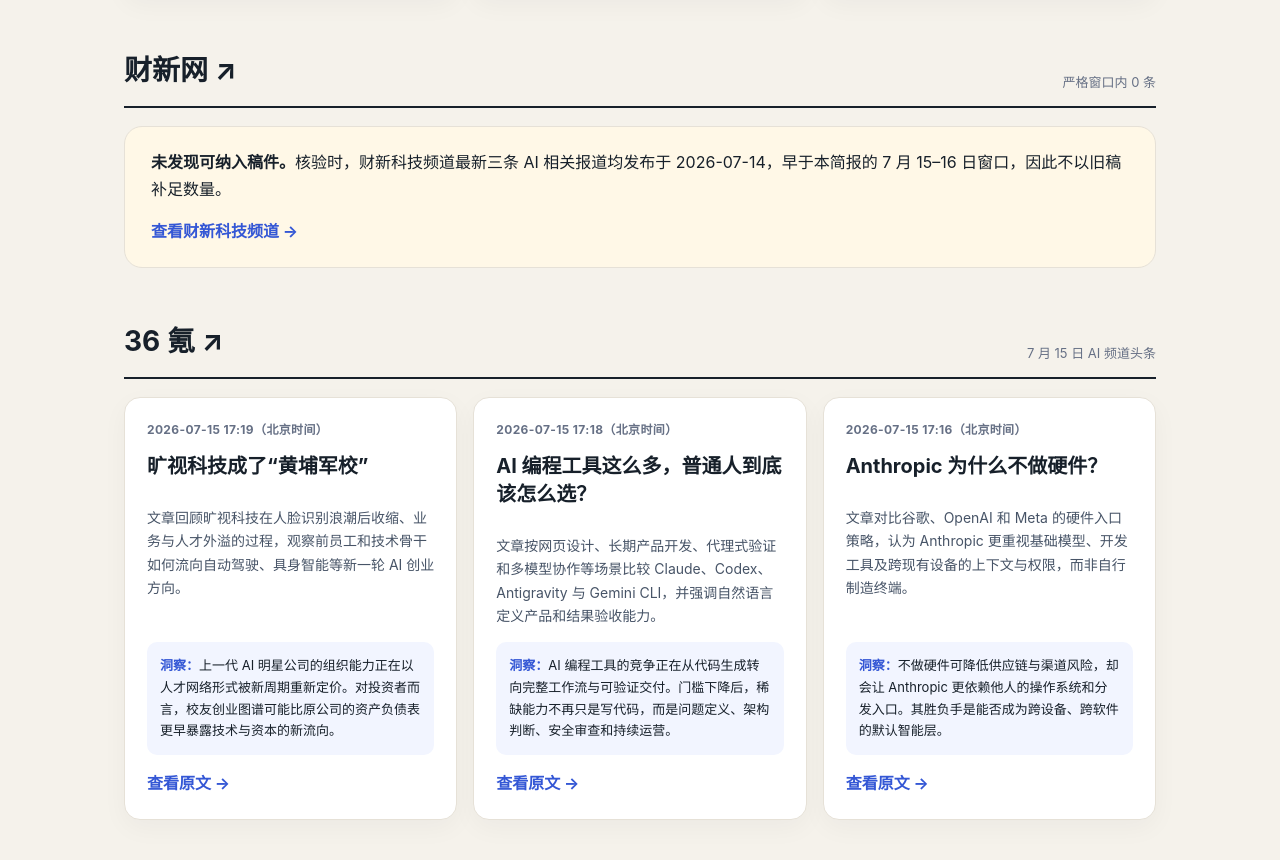
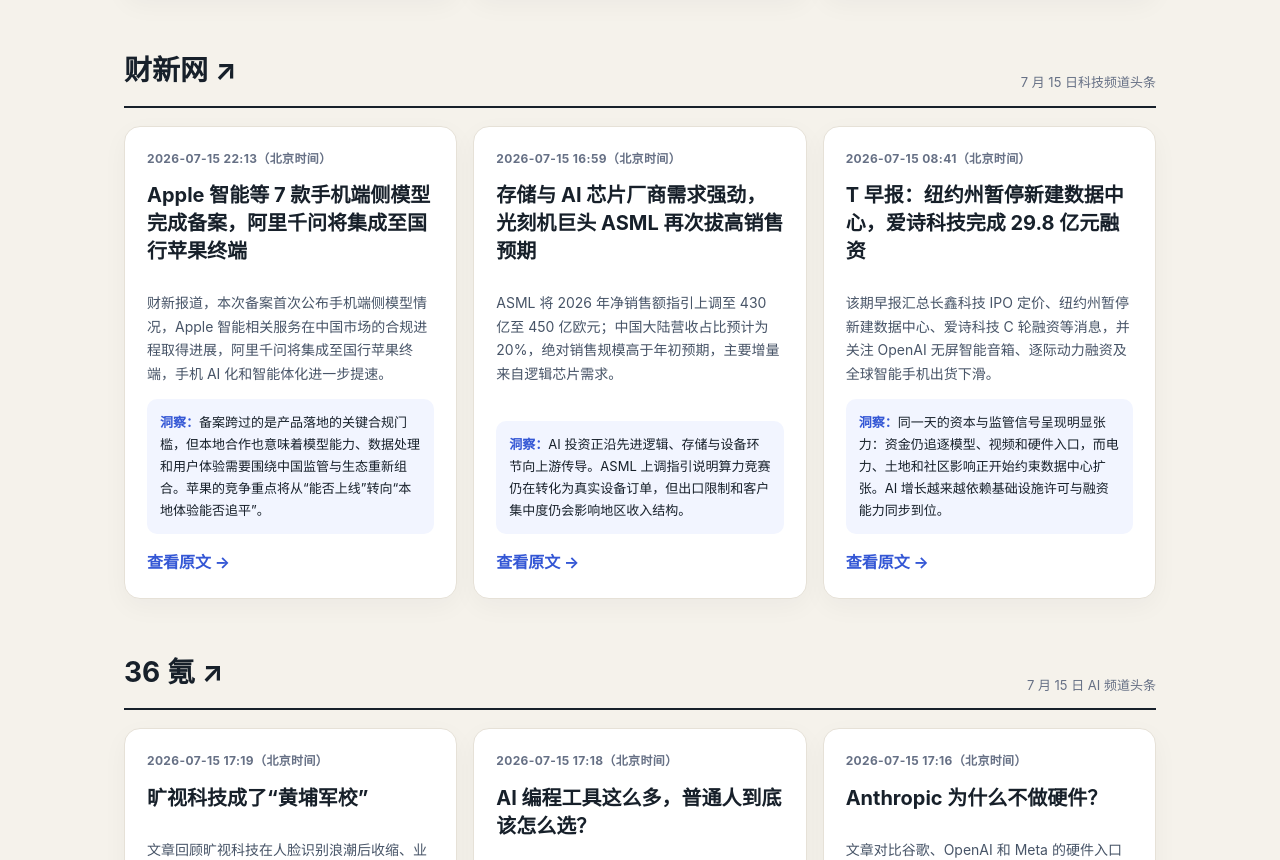
Before and after one commit to hushenglang/daily-briefing-workspace, a plain HTML site: page AI_news_brief_2026-07-16.html in a window 1280 px wide. Shown: the part 1320-2180 px from the top of the page. Drawn offline with Linux system fonts and the light colour scheme.

Commit message:
Add missing Caixin AI stories

```diff
--- a/AI_news_brief_2026-07-16.html
+++ b/AI_news_brief_2026-07-16.html
@@ -20,7 +20,7 @@
 <body>
 <header>
   <a class="back" href="index.html" aria-label="返回简报索引">← 返回 index</a>
-  <div class="wrap"><div class="eyebrow">Daily Intelligence Brief</div><h1>AI 新闻简报</h1><p class="deck">端侧模型、AI 专用硬件、开放模型与训练数据合规，构成今天最清晰的四条主线。</p><div class="meta"><span>2026 年 7 月 16 日</span><span>时间窗：7 月 15–16 日（北京时间）</span><span>5 家媒体 · 12 条合格稿件</span></div></div>
+  <div class="wrap"><div class="eyebrow">Daily Intelligence Brief</div><h1>AI 新闻简报</h1><p class="deck">端侧模型、AI 专用硬件、开放模型与训练数据合规，构成今天最清晰的四条主线。</p><div class="meta"><span>2026 年 7 月 16 日</span><span>时间窗：7 月 15–16 日（北京时间）</span><span>5 家媒体 · 15 条合格稿件</span></div></div>
 </header>
 <main class="wrap">
   <div class="note"><strong>选稿口径：</strong>只收录原始发布时间落在北京时间 2026-07-15 00:00 至 2026-07-16 23:59 的 AI 相关新闻，并按各频道当前排序选取头条。英文站发布时间均已换算为北京时间。每站目标为 3 条；若来源在严格窗口内不足，则如实标注，不以旧稿补数。订阅墙可能限制部分原文访问。</div>
@@ -36,8 +36,12 @@
   </section>
 
   <section>
-    <div class="source-head"><h2><a href="https://www.caixin.com/tech/" target="_blank" rel="noopener">财新网 ↗</a></h2><div class="source-note">严格窗口内 0 条</div></div>
-    <div class="empty"><strong>未发现可纳入稿件。</strong>核验时，财新科技频道最新三条 AI 相关报道均发布于 2026-07-14，早于本简报的 7 月 15–16 日窗口，因此不以旧稿补足数量。<br><a class="read" href="https://www.caixin.com/tech/" target="_blank" rel="noopener">查看财新科技频道 →</a></div>
+    <div class="source-head"><h2><a href="https://www.caixin.com/tech/" target="_blank" rel="noopener">财新网 ↗</a></h2><div class="source-note">7 月 15 日科技频道头条</div></div>
+    <div class="grid">
+      <article><div class="date">2026-07-15 22:13（北京时间）</div><h3>Apple 智能等 7 款手机端侧模型完成备案，阿里千问将集成至国行苹果终端</h3><p class="summary">财新报道，本次备案首次公布手机端侧模型情况，Apple 智能相关服务在中国市场的合规进程取得进展，阿里千问将集成至国行苹果终端，手机 AI 化和智能体化进一步提速。</p><div class="insight"><strong>洞察：</strong>备案跨过的是产品落地的关键合规门槛，但本地合作也意味着模型能力、数据处理和用户体验需要围绕中国监管与生态重新组合。苹果的竞争重点将从“能否上线”转向“本地体验能否追平”。</div><a class="read" href="https://www.caixin.com/2026-07-15/102464614.html" target="_blank" rel="noopener">查看原文 →</a></article>
+      <article><div class="date">2026-07-15 16:59（北京时间）</div><h3>存储与 AI 芯片厂商需求强劲，光刻机巨头 ASML 再次拔高销售预期</h3><p class="summary">ASML 将 2026 年净销售额指引上调至 430 亿至 450 亿欧元；中国大陆营收占比预计为 20%，绝对销售规模高于年初预期，主要增量来自逻辑芯片需求。</p><div class="insight"><strong>洞察：</strong>AI 投资正沿先进逻辑、存储与设备环节向上游传导。ASML 上调指引说明算力竞赛仍在转化为真实设备订单，但出口限制和客户集中度仍会影响地区收入结构。</div><a class="read" href="https://www.caixin.com/2026-07-15/102464500.html" target="_blank" rel="noopener">查看原文 →</a></article>
+      <article><div class="date">2026-07-15 08:41（北京时间）</div><h3>T 早报：纽约州暂停新建数据中心，爱诗科技完成 29.8 亿元融资</h3><p class="summary">该期早报汇总长鑫科技 IPO 定价、纽约州暂停新建数据中心、爱诗科技 C 轮融资等消息，并关注 OpenAI 无屏智能音箱、逐际动力融资及全球智能手机出货下滑。</p><div class="insight"><strong>洞察：</strong>同一天的资本与监管信号呈现明显张力：资金仍追逐模型、视频和硬件入口，而电力、土地和社区影响正开始约束数据中心扩张。AI 增长越来越依赖基础设施许可与融资能力同步到位。</div><a class="read" href="https://www.caixin.com/2026-07-15/102464282.html" target="_blank" rel="noopener">查看原文 →</a></article>
+    </div>
   </section>
 
   <section>
```
